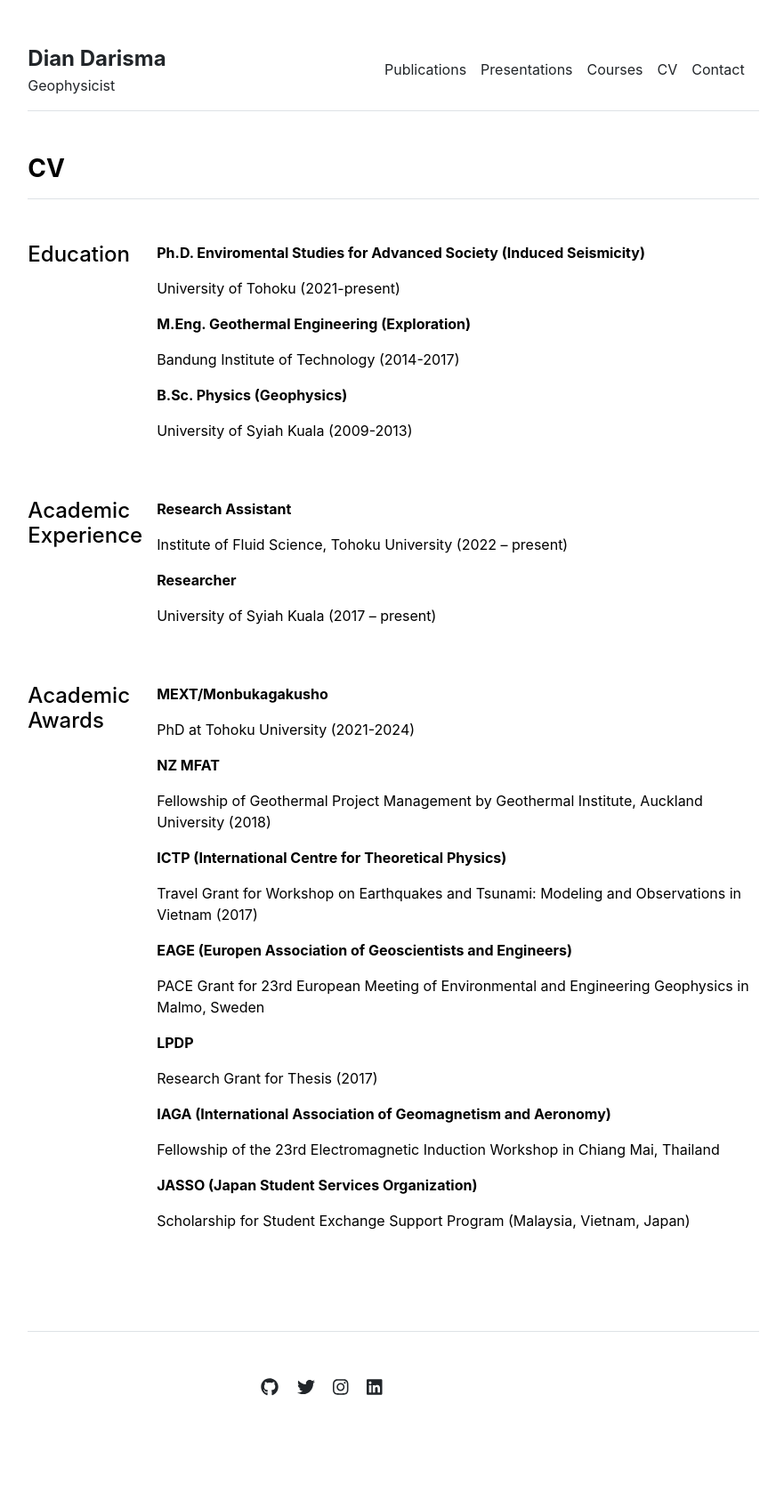
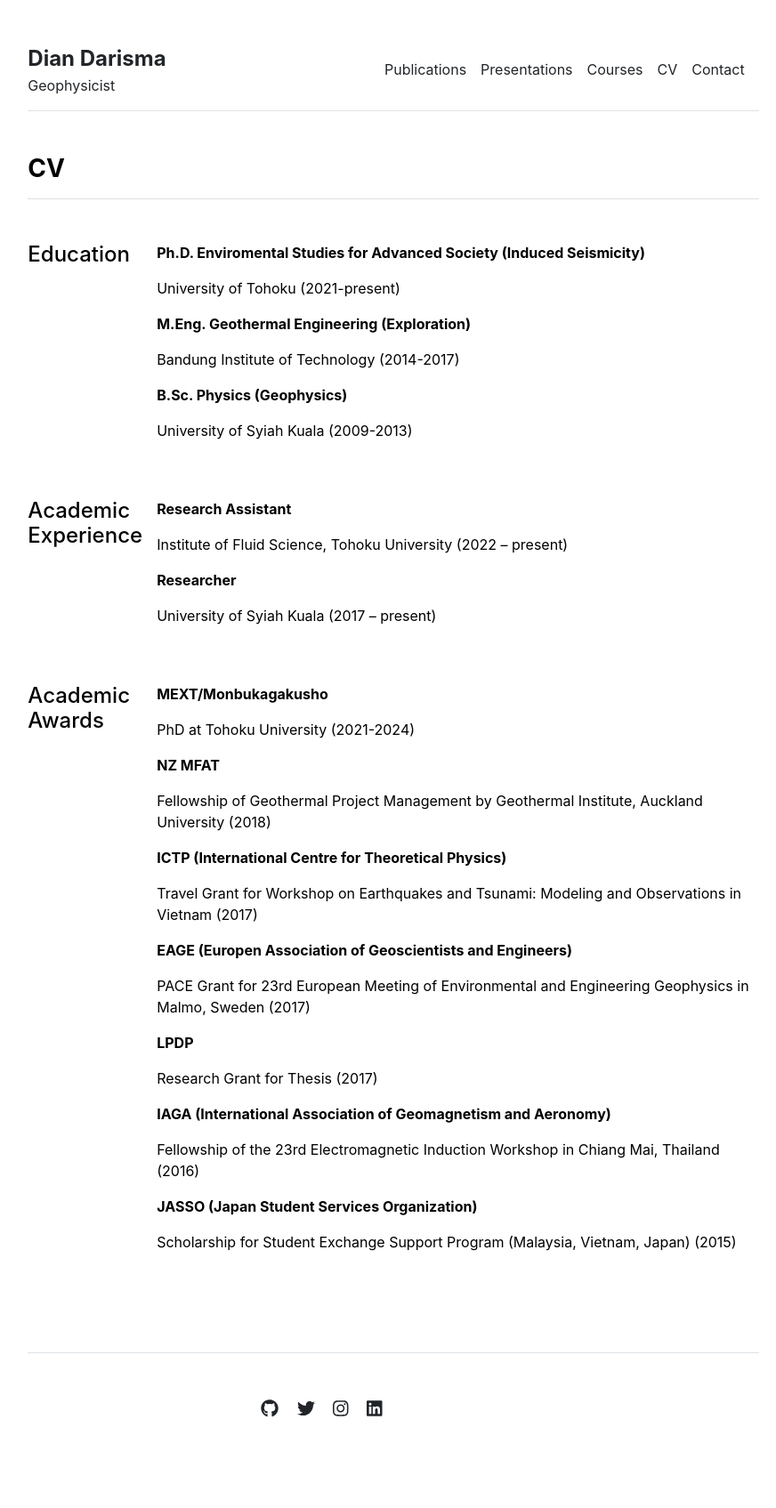
Before and after one commit to diandarisma/diandarisma.github.io, a Jekyll site: the page built from cv.md, in a window 1280 px wide. Shown: the whole page at 89% size, without its empty margins (198-1070 px from the left). Built offline with Jekyll 4.4.1, drawn with Linux system fonts in a browser that asks for light colours; before the commit the page ends 1671 px from its top, so only the background shows below that.

Commit message:
Update academic-award.yml

```diff
--- a/_data/cv/academic-award.yml
+++ b/_data/cv/academic-award.yml
@@ -5,10 +5,10 @@
 - title: 'ICTP (International Centre for Theoretical Physics)'
   description: 'Travel Grant for Workshop on Earthquakes and Tsunami: Modeling and Observations in Vietnam (2017)'
 - title: 'EAGE (Europen Association of Geoscientists and Engineers)'
-  description: 'PACE Grant for 23rd European Meeting of Environmental and Engineering Geophysics in Malmo, Sweden'
+  description: 'PACE Grant for 23rd European Meeting of Environmental and Engineering Geophysics in Malmo, Sweden (2017)'
 - title: 'LPDP'
   description: 'Research Grant for Thesis (2017)'
 - title: 'IAGA (International Association of Geomagnetism and Aeronomy)'
-  description: 'Fellowship of the 23rd Electromagnetic Induction Workshop in Chiang Mai, Thailand'
+  description: 'Fellowship of the 23rd Electromagnetic Induction Workshop in Chiang Mai, Thailand (2016)'
 - title: 'JASSO (Japan Student Services Organization)'
-  description: 'Scholarship for Student Exchange Support Program (Malaysia, Vietnam, Japan)'
+  description: 'Scholarship for Student Exchange Support Program (Malaysia, Vietnam, Japan) (2015)'
```
